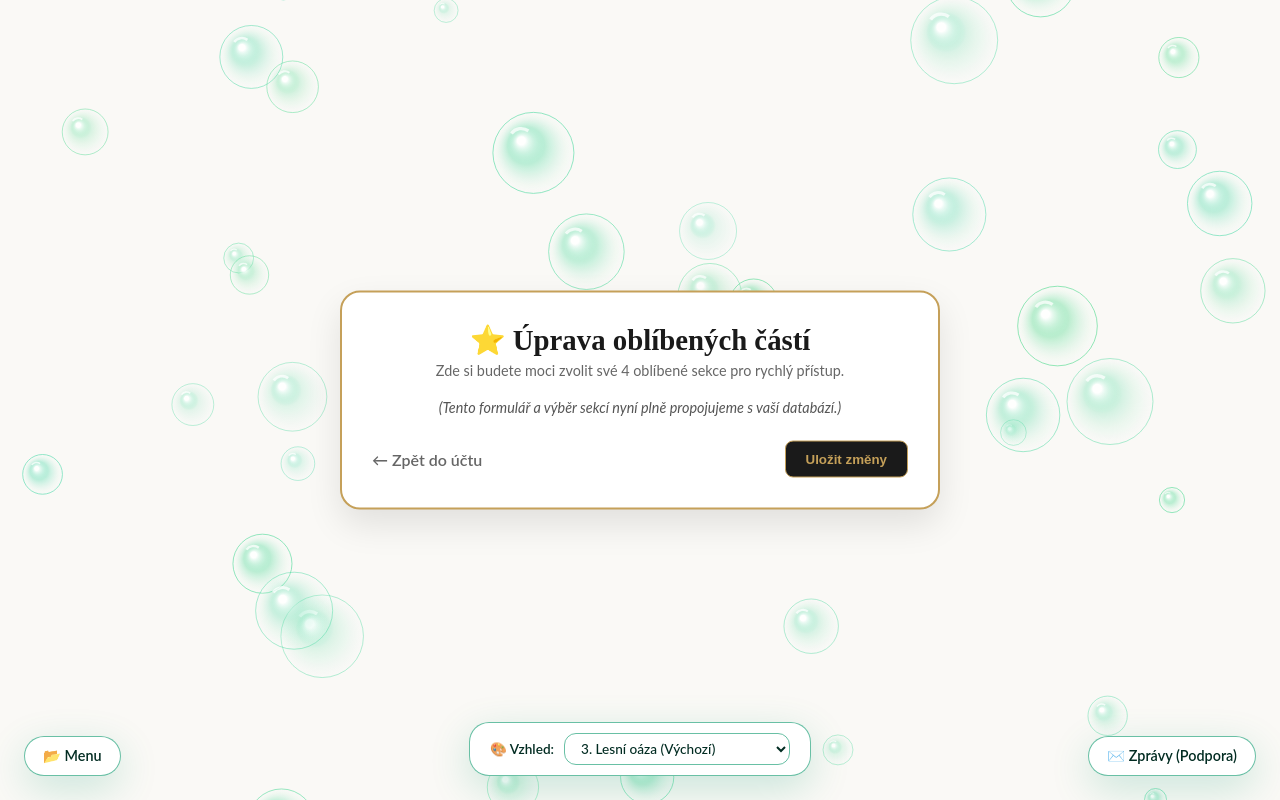
After one commit to AndyZej/cestovni_projekt, a Django app: page /uctu/oblibene/upravit/ in a window 1280 px wide. The commit adds this page. Run offline with Django 5.2, Linux system fonts and the light colour scheme; a user stored in the database is signed in; some web fonts are replaced.

Commit message:
Initial commit

```diff
--- a/cestovni_projekt/urls.py
+++ b/cestovni_projekt/urls.py
@@ -3,13 +3,17 @@ from django.contrib import admin
 from django.urls import path, include
 from django.contrib.auth import views as auth_views
 
+# Import pohledu pro úpravu oblíbených částí uživatele
+from core.views import upravit_oblibene_view
+
 urlpatterns = [
+    # Administrace Django
     path('admin/', admin.site.urls),
 
-    # Hlavní stránka a core funkce
+    # Aplikace core (domovská stránka, uživatelský panel atd.)
     path('', include('core.urls')),
 
-    # Aplikace zeme (zde máte schované i vše ostatní)
+    # Aplikace zeme
     path('', include('zeme.urls')),
 
     # Zprávy / Podpora
@@ -18,4 +22,7 @@ urlpatterns = [
     # Přihlášení a odhlášení
     path('accounts/login/', auth_views.LoginView.as_view(template_name='core/login.html'), name='login'),
     path('accounts/logout/', auth_views.LogoutView.as_view(), name='logout'),
+
+    # Správa 4 oblíbených částí v uživatelském panelu
+    path('uctu/oblibene/upravit/', upravit_oblibene_view, name='upravit_oblibene'),
 ]
--- a/core/models/__init__.py
+++ b/core/models/__init__.py
@@ -3,3 +3,4 @@
 from .chat_models import ChatMessage
 from .itinerar_models import *
 from .zeme_models import *
+from .oblibene_models import *
--- /dev/null
+++ b/core/templates/core/upravit_oblibene.html
@@ -0,0 +1,83 @@
+
+
+{% extends 'base.html' %}
+
+{% block title %}Upravit oblíbené části - Cestovatelské radosti{% endblock %}
+
+{% block extra_head %}
+<style>
+    #bubble-canvas {
+        pointer-events: none !important;
+    }
+    :root {
+        --luxury-dark: #1a1a1a;
+        --luxury-gold: #c5a059;
+        --bg-color: #faf9f6;
+        --card-bg: #ffffff;
+        --text-main: #333333;
+    }
+    body {
+        font-family: 'Lato', sans-serif;
+        background-color: var(--bg-color);
+        color: var(--text-main);
+        margin: 0;
+        padding: 0;
+        display: flex;
+        align-items: center;
+        justify-content: center;
+        min-height: 100vh;
+    }
+    .top-left, .top-right { display: none !important; }
+    .container-box {
+        width: 100%;
+        max-width: 600px;
+        background: var(--card-bg);
+        border: 2px solid var(--luxury-gold);
+        border-radius: 20px;
+        padding: 30px;
+        box-shadow: 0 15px 35px rgba(0,0,0,0.1);
+        box-sizing: border-box;
+    }
+    h1 {
+        font-family: 'Playfair Display', serif;
+        color: var(--luxury-dark);
+        font-size: 1.8rem;
+        margin-bottom: 5px;
+    }
+    p { color: #666; font-size: 0.9rem; margin-bottom: 20px; }
+    .btn-luxury {
+        display: inline-block;
+        padding: 10px 20px;
+        background: var(--luxury-dark);
+        border: 1.5px solid var(--luxury-gold);
+        color: var(--luxury-gold);
+        font-weight: bold;
+        border-radius: 8px;
+        text-decoration: none;
+        cursor: pointer;
+        transition: all 0.3s;
+    }
+    .btn-luxury:hover {
+        background: var(--luxury-gold);
+        color: #fff;
+    }
+</style>
+{% endblock %}
+
+{% block content %}
+<div class="container-box">
+    <h1>⭐ Úprava oblíbených částí</h1>
+    <p>Zde si budete moci zvolit své 4 oblíbené sekce pro rychlý přístup.</p>
+
+    <!-- Formulář pro správu oblíbených položek -->
+    <form method="post">
+        {% csrf_token %}
+        <p style="font-style: italic; color: #555;">(Tento formulář a výběr sekcí nyní plně propojujeme s vaší databází.)</p>
+
+        <div style="margin-top: 25px; display: flex; justify-content: space-between; align-items: center;">
+            <a href="{% url 'dashboard_uctu' %}" style="color: #666; text-decoration: none; font-weight: 600;">← Zpět do účtu</a>
+            <button type="submit" class="btn-luxury">Uložit změny</button>
+        </div>
+    </form>
+</div>
+{% endblock %}
--- a/core/views/__init__.py
+++ b/core/views/__init__.py
@@ -1,10 +1,9 @@
 
-
-# views/__init__.py
 
 from .auth_views import *
 from .admin_dashboard import *
 from .dashboard_views import *
+from .dashboard_uctu import *
 from .home_views import *
 from .login_view import login_view
 from .profile_views import uzivatelsky_profil_view
--- /dev/null
+++ b/core/views/dashboard_uctu.py
@@ -0,0 +1,14 @@
+
+from django.shortcuts import render, redirect
+from django.contrib.auth.decorators import login_required
+from core.models import UzivatelskaObdobnaCast
+
+@login_required
+def upravit_oblibene_view(request):
+    # Zde může uživatel spravovat své oblíbené části
+    if request.method == 'POST':
+        # Zpracování formuláře pro uložení (lze upravit podle vašich formulářů)
+        return redirect('dashboard_uctu')
+
+    oblibene = UzivatelskaObdobnaCast.objects.filter(uzivatel=request.user)
+    return render(request, 'core/upravit_oblibene.html', {'oblibene': oblibene})
```
Also changed, not shown: core/models/oblibene_models.py (added, +21 -0 lines), core/templates/core/dashboard.html (+29 -4 lines).
